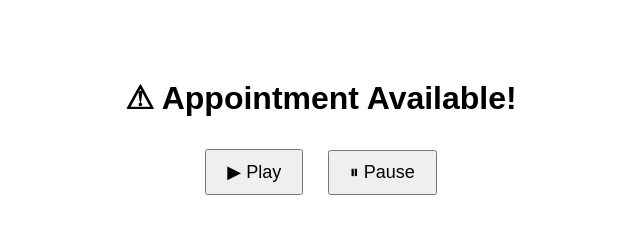
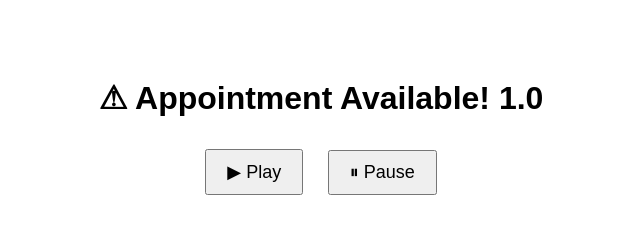
Before and after one commit to achrafmachines/alerts, a plain HTML site: page index.html in a window 1280 px wide. Shown: the whole page, without its empty margins (319-959 px from the left). Drawn offline with Linux system fonts and the light colour scheme.

Commit message:
Update index.html

```diff
--- a/index.html
+++ b/index.html
@@ -18,7 +18,7 @@
 </style>
 </head>
 <body>
-<h1>⚠ Appointment Available!</h1>
+<h1>⚠ Appointment Available! 1.0</h1>
 
 <!-- Audio element -->
 <audio id="alertAudio" loop>
```
